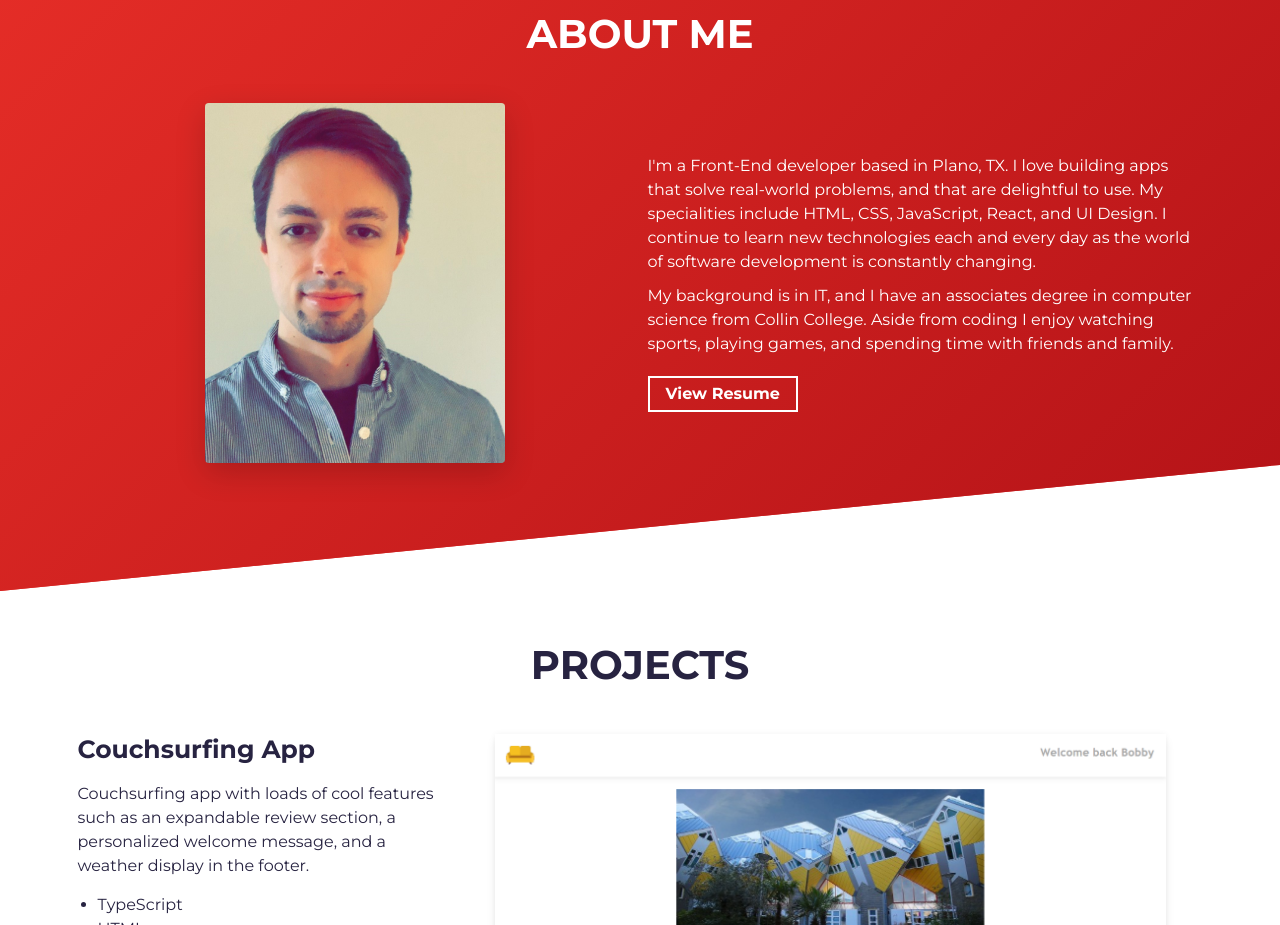
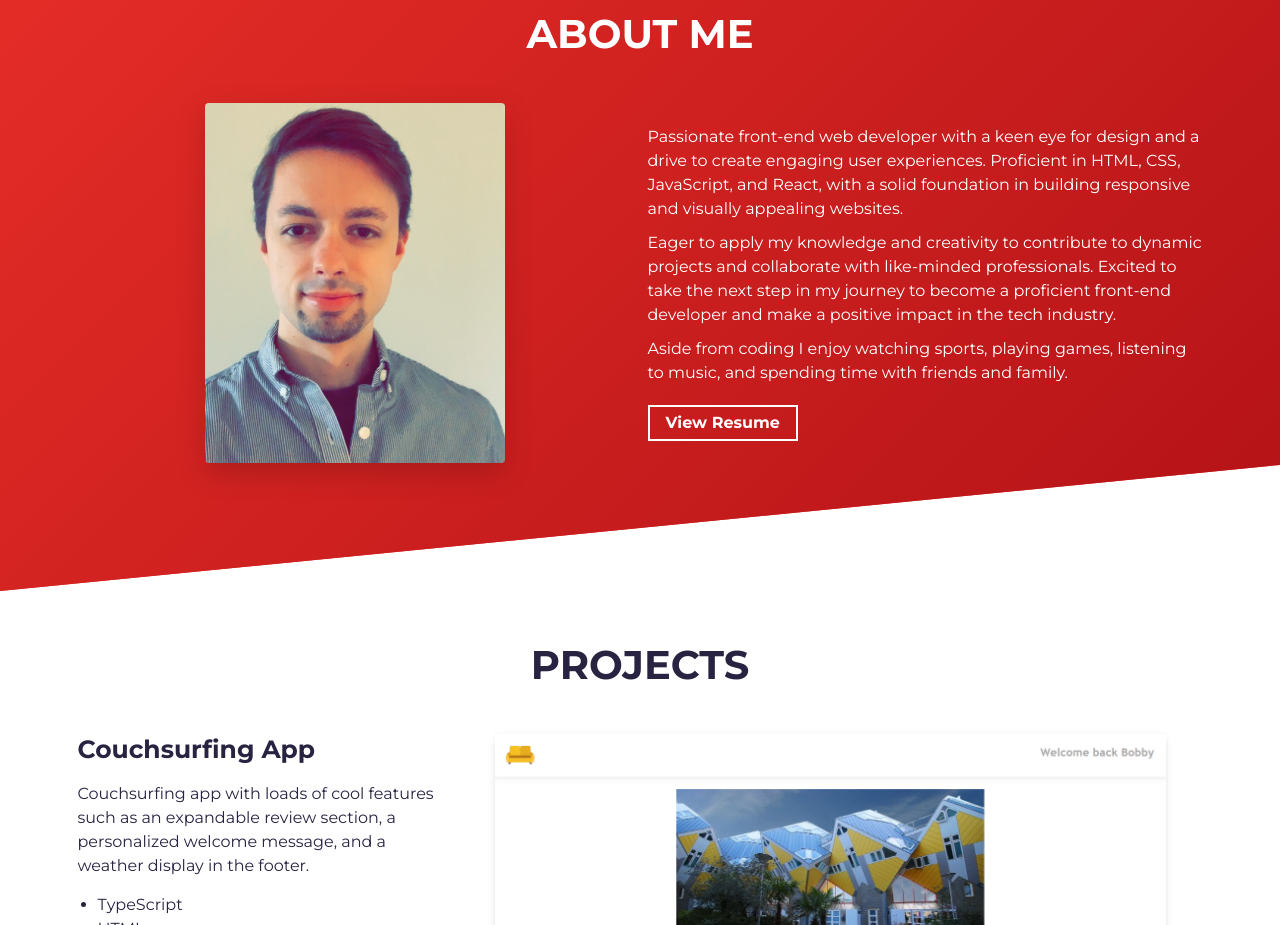
Before and after one commit to Cory117/portfolio, a website built with Parcel: page src/index.html in a window 1280 px wide. Shown: the part 840-1765 px from the top of the page. Built offline with nearby package versions, Linux system fonts and the light colour scheme.

Commit message:
updated about info

```diff
--- a/src/index.html
+++ b/src/index.html
@@ -61,10 +61,13 @@
           <div class="col-md-6 col-sm-12">
             <div class="about-wrapper__info load-hidden">
               <p class="about-wrapper__info-text">
-                I'm a Front-End developer based in Plano, TX. I love building apps that solve real-world problems, and that are delightful to use. My specialities include HTML, CSS, JavaScript, React, and UI Design. I continue to learn new technologies each and every day as the world of software development is constantly changing.
+                Passionate front-end web developer with a keen eye for design and a drive to create engaging user experiences. Proficient in HTML, CSS, JavaScript, and React, with a solid foundation in building responsive and visually appealing websites.
               </p>
               <p class="about-wrapper__info-text">
-                My background is in IT, and I have an associates degree in computer science from Collin College. Aside from coding I enjoy watching sports, playing games, and spending time with friends and family.
+                Eager to apply my knowledge and creativity to contribute to dynamic projects and collaborate with like-minded professionals. Excited to take the next step in my journey to become a proficient front-end developer and make a positive impact in the tech industry.
+              </p>
+              <p class="about-wrapper__info-text">
+                Aside from coding I enjoy watching sports, playing games, listening to music, and spending time with friends and family.
               </p>
               <span class="d-flex mt-3">
                 <a
```
